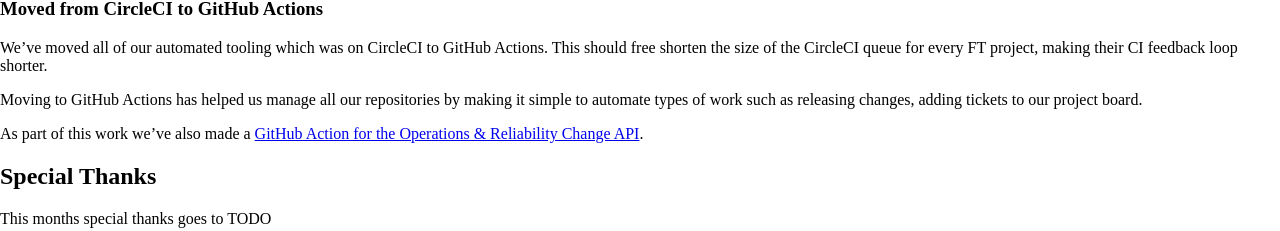
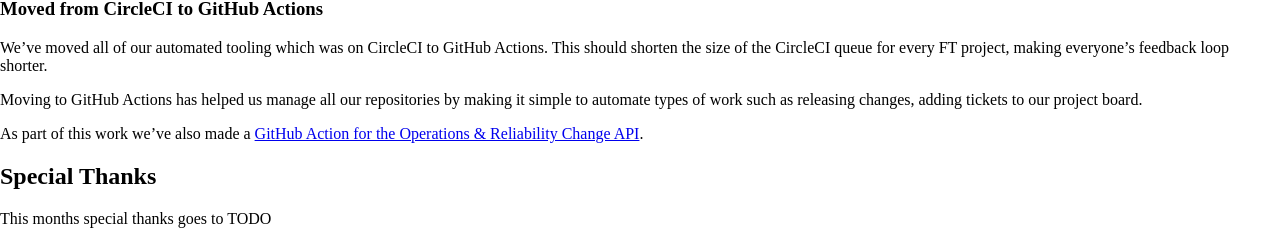
Before and after one commit to Financial-Times/origami-website, a Jekyll site: the page built from _posts/2020-05-01-newsletter.md, in a window 1280 px wide. Shown: the part 1463-1694 px from the top of the page. Built offline with Jekyll 4.4.1, drawn with Linux system fonts in a browser that asks for light colours; a style sheet for code colours, icons or effects is not loaded.

Commit message:
Update _posts/2020-05-01-newsletter.md
Co-authored-by: Lee Moody <notlee@users.noreply.github.com>

```diff
--- a/_posts/2020-05-01-newsletter.md
+++ b/_posts/2020-05-01-newsletter.md
@@ -34,7 +34,7 @@ This work has already proved to be useful by immediately finding a visual regres
 
 ### Moved from CircleCI to GitHub Actions
 
-We've moved all of our automated tooling which was on CircleCI to GitHub Actions. This should free shorten the size of the CircleCI queue for every FT project, making their CI feedback loop shorter.
+We've moved all of our automated tooling which was on CircleCI to GitHub Actions. This should shorten the size of the CircleCI queue for every FT project, making everyone's feedback loop shorter.
 
 Moving to GitHub Actions has helped us manage all our repositories by making it simple to automate types of work such as releasing changes, adding tickets to our project board.
 
```
